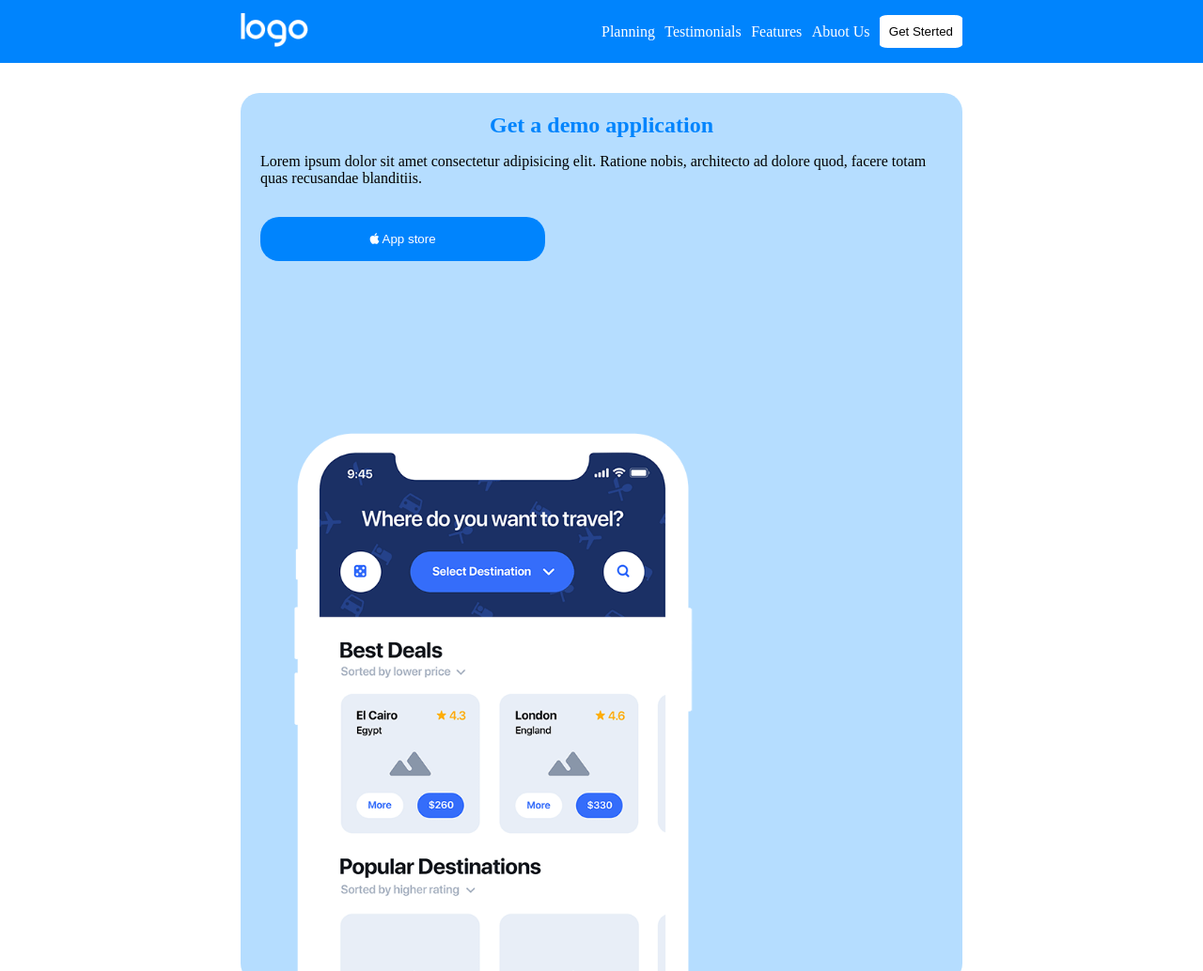
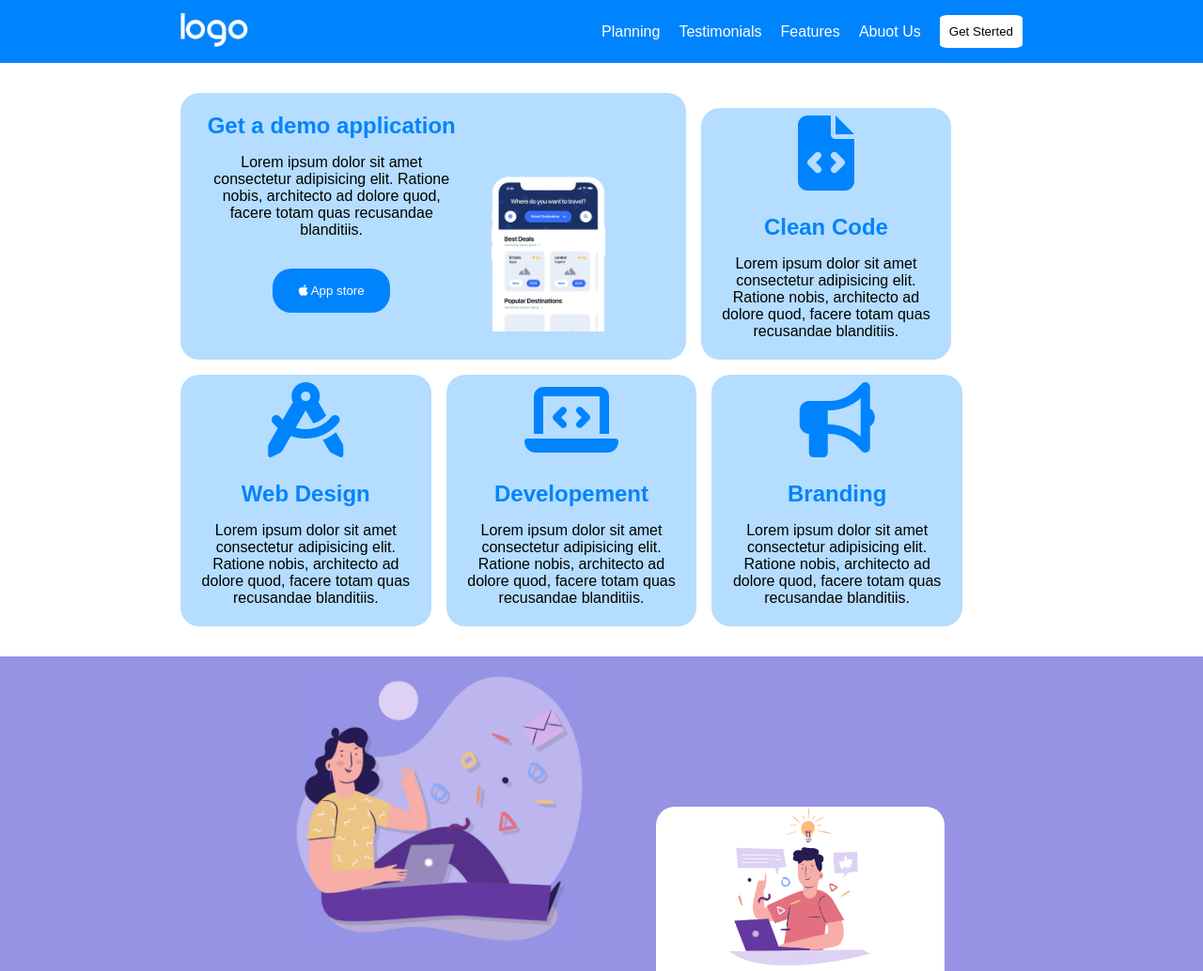
Before and after one commit to Valeria-Caramellino/htmlcss-responsive-layout, a plain HTML site: page index.html in a window 1280 px wide. Shown: the top 1034 px of the page at 94% size. Drawn offline with Linux system fonts and the light colour scheme.

Commit message:
section one repo pc

```diff
--- a/css/style.css
+++ b/css/style.css
@@ -6,6 +6,9 @@
 /**************************************
 GENERALE
 *************************************/
+body{
+    font-family: Arial, Helvetica, sans-serif;
+}
 .flex{
     display: flex;
 }
@@ -196,8 +199,32 @@ PRIMA SEZIONE DOPO 769 PC
 **************************************/
 
 @media screen and ( min-Width: 769px ) {
-    .phone{
-        margin-top: 9.5rem;
+    .container{
+        width: 70%;
+    }
+    .boxTopFistSection{
+        display: flex;
+        gap: 1rem;
+      }
+
+      .boxBottomFistSection{
+        display: flex;
+        gap: 1rem;
+      }
+      .Card1{
+        width: 60%;
+      }
+      .card2{
+        width: calc( 100% / 3 - 2rem );
+      }
+      .card3{
+        width: calc( 100% / 3 - 2rem );
+      }
+      .miniBox{
+        display: flex;
+      }
+    img.phone{
+        margin-top: 5rem;
     }
 }
 /***************************************
--- a/index.html
+++ b/index.html
@@ -45,8 +45,8 @@
         <section>
             <div class="container mAuto">
                 <div class="boxTopFistSection">
-                    <div class="bgColorLight borderRadius10 padding5 Card1">
-                        <div class=" ">
+                    <div class="bgColorLight borderRadius10 padding5 Card1 miniBox">
+                        <div class="textCenter">
                             <h4 class="font1-5rem cBlue textCenter">Get a demo application </h4>
                             <p >
                                 Lorem ipsum dolor sit amet consectetur
```
